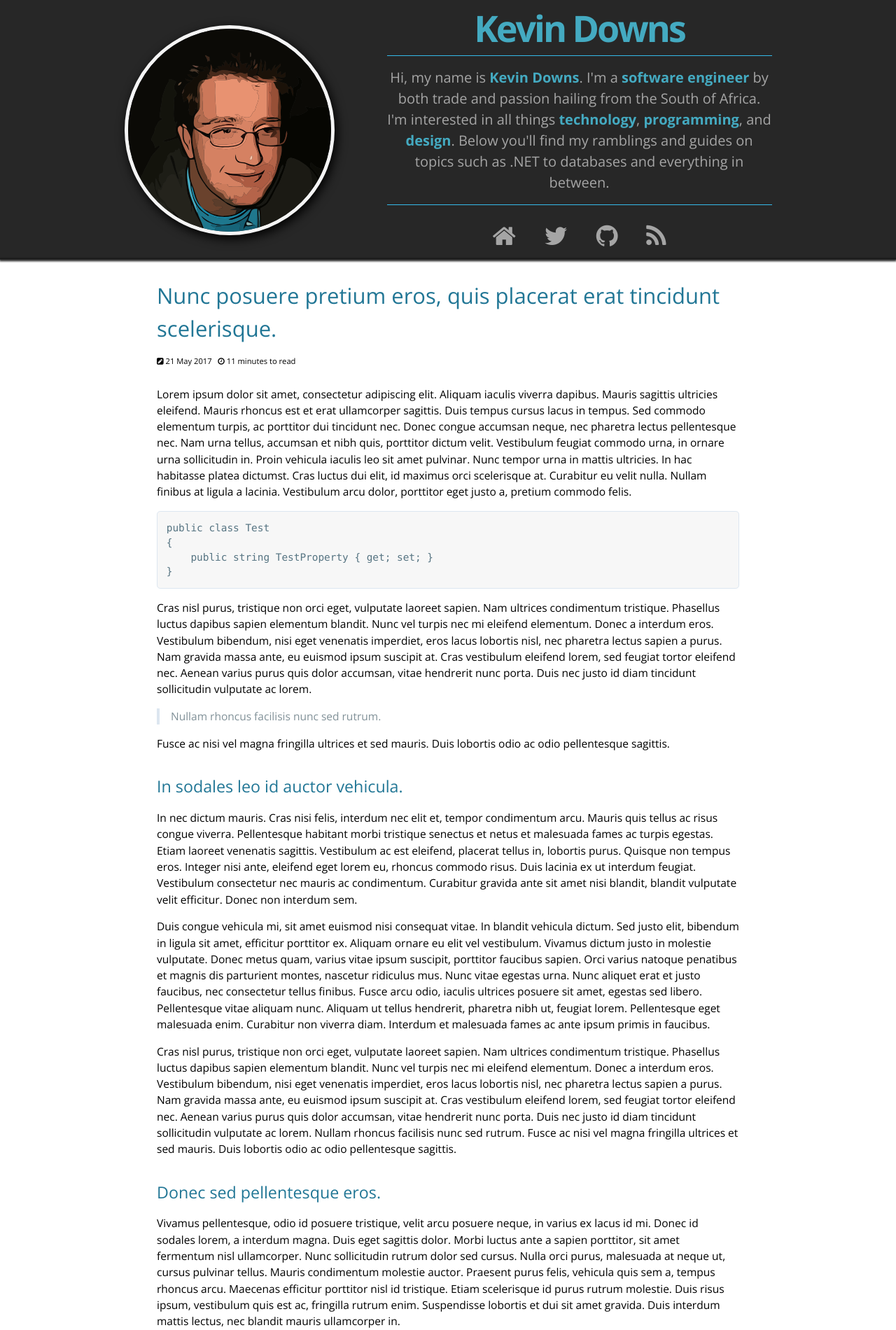
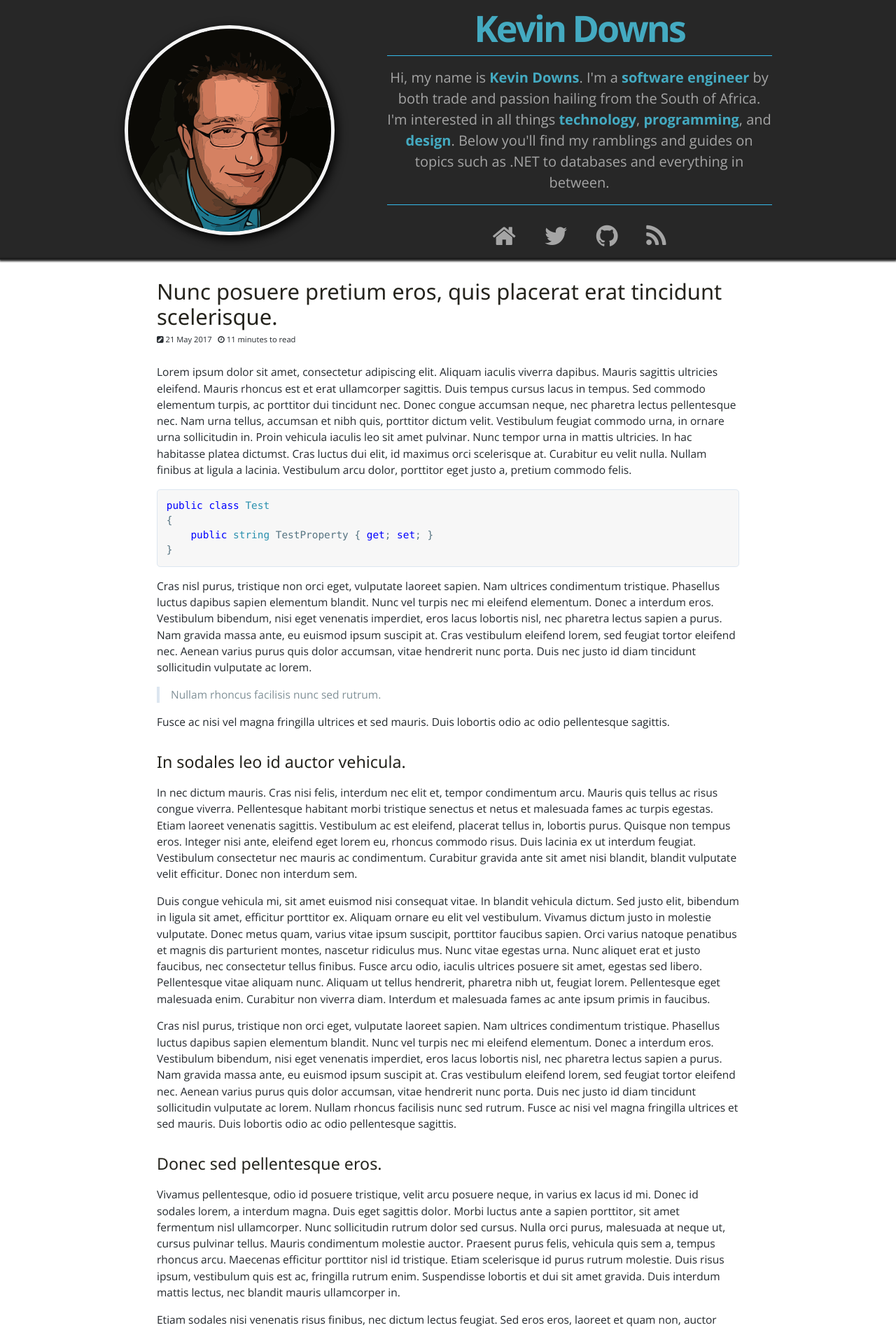
Before and after one commit to kpdowns/blog, a Jekyll site: the page built from _posts/2017-05-22-lorem-ipsum.1.markdown, in a window 1280 px wide. Shown: the top 1900 px of the page at 70% size. Built offline with Jekyll 4.4.1, drawn with Linux system fonts in a browser that asks for light colours; comment, search, counter and statistics services are not loaded.

Commit message:
Change typography

````diff
--- a/_layouts/default.html
+++ b/_layouts/default.html
@@ -6,7 +6,7 @@
 <body>
     {% include page-header.html %}
 
-    <section class="main-content">
+    <section class="main-content post">
 
         {{ content }}
 
--- a/_layouts/post.html
+++ b/_layouts/post.html
@@ -4,7 +4,7 @@ title: page.title
 
 ---
 
-<h1>{{ page.title }}</h1>
+<h1 class="post-heading">{{ page.title }}</h1>
 <div class="post-sub-heading"><span class="post-published-date"><i class="fa fa-pencil-square" aria-hidden="true"></i> {{ page.date | date_to_long_string }}</span> &nbsp; <span class="post-read-time"><i class="fa fa-clock-o" aria-hidden="true"></i>   {% assign words = content | number_of_words %}
   {% if words <= 275 %}
     1 minute
--- a/_posts/2017-05-22-lorem-ipsum.1.markdown
+++ b/_posts/2017-05-22-lorem-ipsum.1.markdown
@@ -7,7 +7,7 @@ comments: true
 
 Lorem ipsum dolor sit amet, consectetur adipiscing elit. Aliquam iaculis viverra dapibus. Mauris sagittis ultricies eleifend. Mauris rhoncus est et erat ullamcorper sagittis. Duis tempus cursus lacus in tempus. Sed commodo elementum turpis, ac porttitor dui tincidunt nec. Donec congue accumsan neque, nec pharetra lectus pellentesque nec. Nam urna tellus, accumsan et nibh quis, porttitor dictum velit. Vestibulum feugiat commodo urna, in ornare urna sollicitudin in. Proin vehicula iaculis leo sit amet pulvinar. Nunc tempor urna in mattis ultricies. In hac habitasse platea dictumst. Cras luctus dui elit, id maximus orci scelerisque at. Curabitur eu velit nulla. Nullam finibus at ligula a lacinia. Vestibulum arcu dolor, porttitor eget justo a, pretium commodo felis.
 
-```
+``` csharp
 public class Test
 {
     public string TestProperty { get; set; }
--- a/css/cayman-dark.css
+++ b/css/cayman-dark.css
@@ -47,6 +47,7 @@ body {
     font-size: 18px;
     line-height: 1.5;
     margin: 0;
+    color: #24292e;
     padding: 0
 }
 
@@ -145,10 +146,12 @@ body {
 .main-content h4,
 .main-content h5,
 .main-content h6 {
-    color: #217695;
-    font-weight: 400;
-    margin-bottom: 1rem;
-    margin-top: 2rem
+    color: #24231c;
+    font-weight: 500;
+    margin-top: 2rem;
+    font-family: "Segoe UI", Helvetica, Arial, sans-serif, "Apple Color Emoji", "Segoe UI Emoji", "Segoe UI Symbol";
+    line-height: 1.15;
+    word-wrap: break-word;
 }
 
 .main-content hr {
@@ -337,8 +340,8 @@ img {
     padding-bottom: 1em;
 }
 
-.post-heading h2 {
-    margin-bottom: 0
+.post-heading h2,h1 {
+    margin-bottom: 0.4rem;
 }
 
 figure.highlight {
@@ -350,3 +353,7 @@ figure.highlight {
     border-bottom: 1px solid #272727;
     box-shadow: 0px 1px 3px 1px rgba(0, 0, 0, 1);
 }
+
+.page-heading {
+    margin-bottom: 1rem;
+}
--- a/index.html
+++ b/index.html
@@ -4,7 +4,7 @@ title: {{ site.name }}
 ---
 
 <div id="home">
-    <h1>Posts</h1>
+    <h1 class="page-heading">Posts</h1>
     <div class="posts">
         {% for post in paginator.posts %}
 
````
